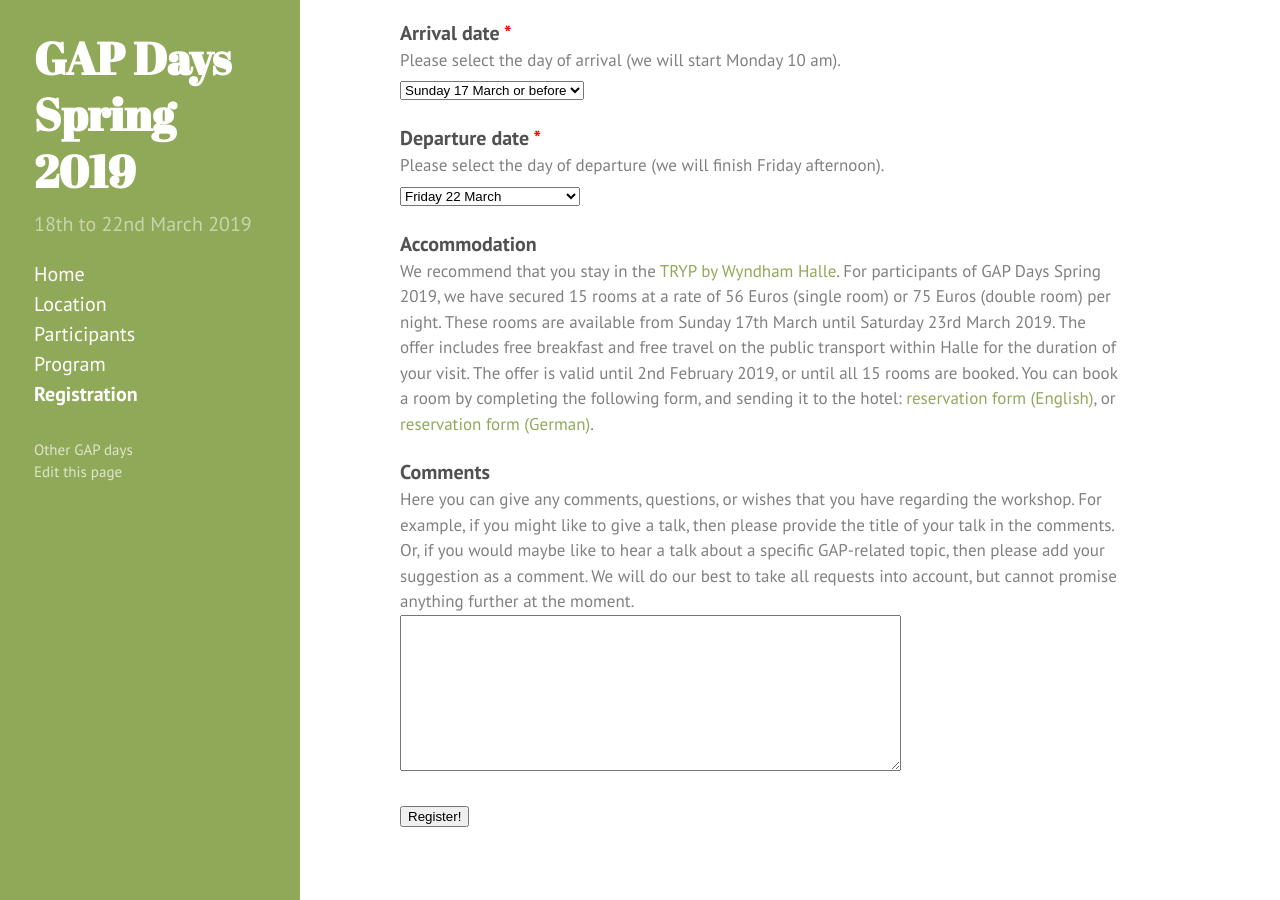
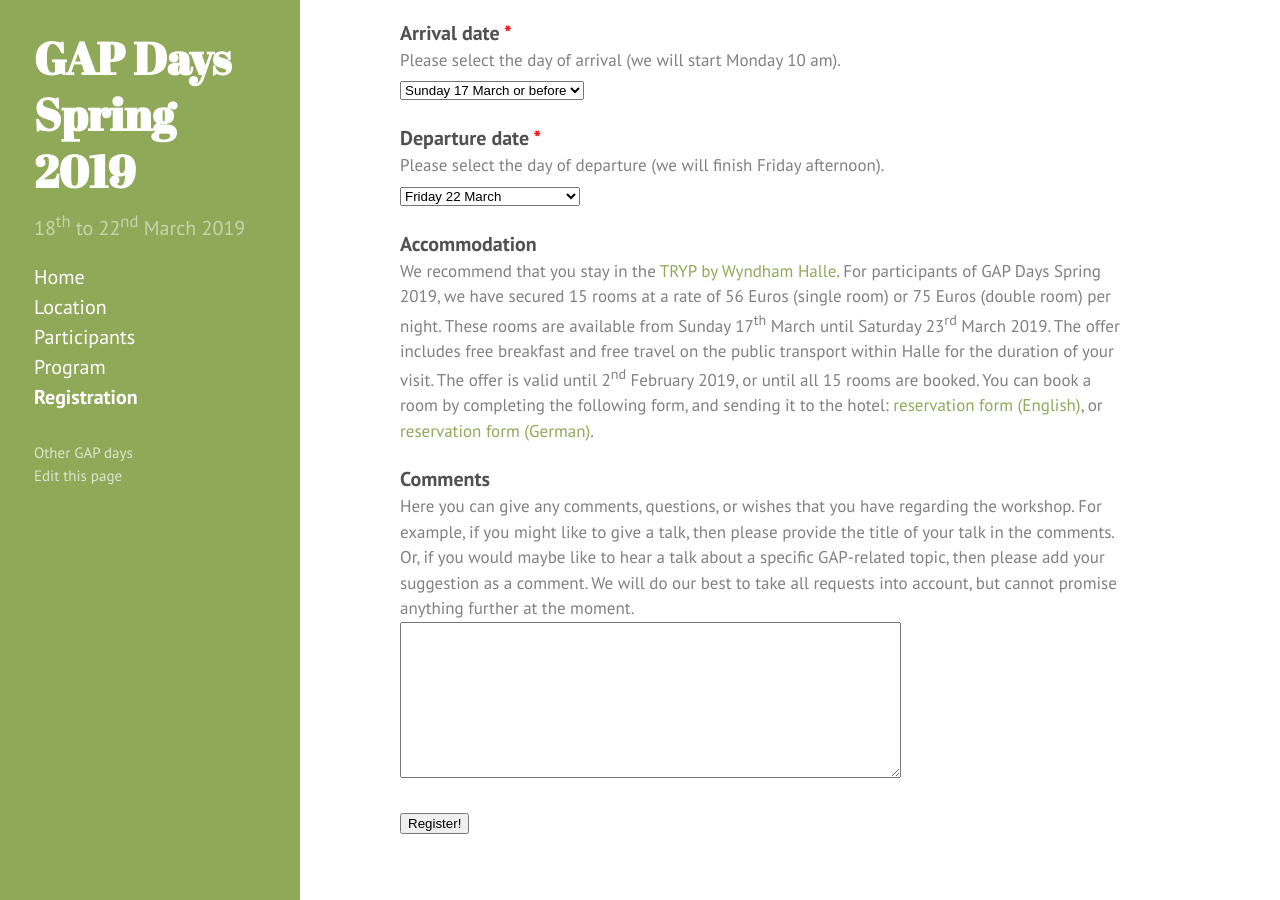
Before and after one commit to jesusmartinez-garcia/2020-01-21-colchester-workshop, a Jekyll site: the page built from registration.html, in a window 1280 px wide and 900 px high, scrolled down 608 px. Built offline with Jekyll 4.4.1, drawn with Linux system fonts in a browser that asks for light colours.

Commit message:
Superscripts

```diff
--- a/_config.yml
+++ b/_config.yml
@@ -8,7 +8,7 @@ permalink:        pretty
 # Setup
 title:            'GAP Days Spring 2019'
 tagline:          'Modern Permutation Group Algorithms'
-description:      '18th to 22nd March 2019'
+description:      '18<sup>th</sup> to 22<sup>nd</sup> March 2019'
 location:         'University of Halle'
 url:              https://www.gapdays.de
 baseurl:          /gapdays2019-spring
--- a/registration.html
+++ b/registration.html
@@ -99,12 +99,12 @@ regarding registration, or in general, feel free to
     We recommend that you stay in the <a href="https://www.tryphalle.com/">TRYP
       by Wyndham Halle</a>. For participants of GAP Days Spring 2019, we have
     secured 15 rooms at a rate of 56 Euros (single room) or 75 Euros (double
-    room) per night. These rooms are available from Sunday 17th March until
-    Saturday 23rd March 2019.  The offer includes free breakfast and free travel
-    on the public transport within Halle for the duration of your visit.  The
-    offer is valid until 2nd February 2019, or until all 15 rooms are booked.
-    You can book a room by completing the following form, and sending it to the
-    hotel:
+    room) per night. These rooms are available from Sunday 17<sup>th</sup> March
+    until Saturday 23<sup>rd</sup> March 2019.  The offer includes free
+    breakfast and free travel on the public transport within Halle for the
+    duration of your visit.  The offer is valid until 2<sup>nd</sup> February
+    2019, or until all 15 rooms are booked.  You can book a room by completing
+    the following form, and sending it to the hotel:
     <a href="{{ site.url }}{{ site.baseurl
     }}/hotel_form/english.pdf">reservation form (English)</a>, or
     <a href="{{ site.url }}{{ site.baseurl
```
Also changed, not shown: location.md (+5 -4 lines).
